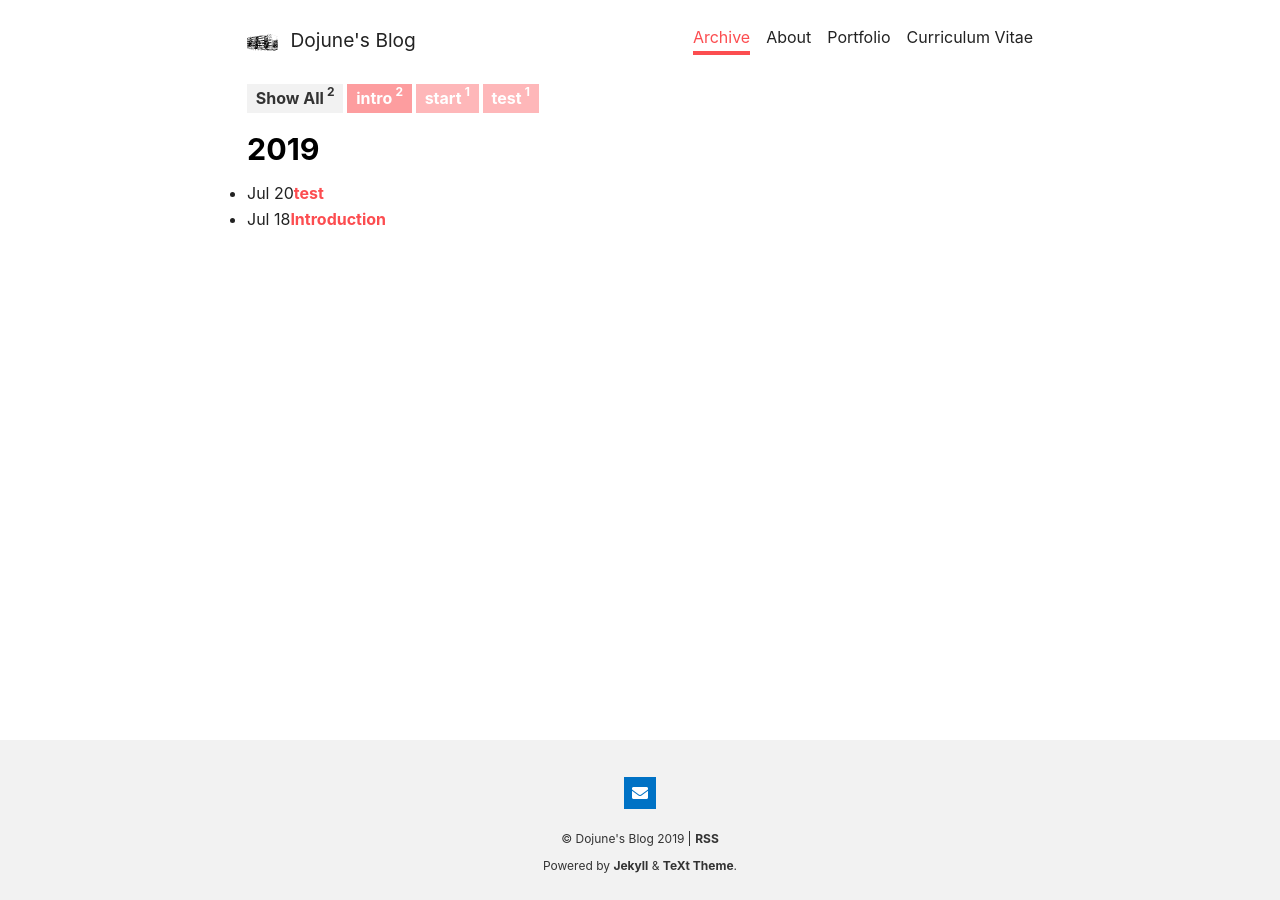
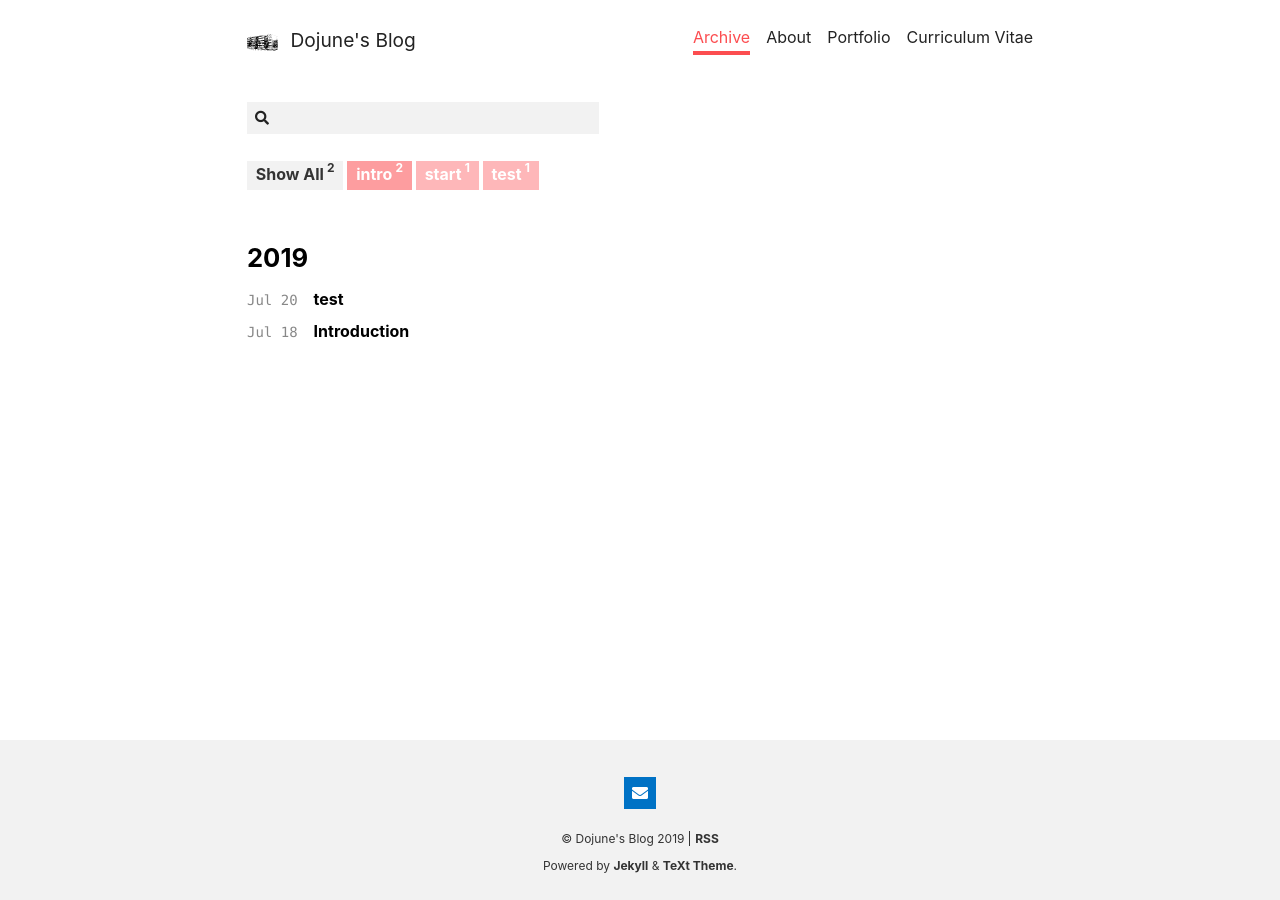
Before and after one commit to mindojune/oldmindojune.github.io, a Jekyll site: the page built from archive.html, in a window 1280 px wide. Built offline with Jekyll 4.4.1, drawn with Linux system fonts in a browser that asks for light colours; nearby versions of some CDN libraries.

Commit message:
Update archive.html

```diff
--- a/_layouts/archive.html
+++ b/_layouts/archive.html
@@ -6,15 +6,17 @@ show_title: false
 ---
 
 
-<div class="layout--archive js-all">
+<div class="layout--all js-all">
+  <div class="search-box js-search-box">
+    <div class="icon-search"><i class="fas fa-search"></i></div>
+    <input type="text" />
+    <div class="button icon-clear"><i class="fas fa-times"></i></div>
+  </div>
   {%- include tags.html -%}
-  <div class="js-result layout--archive__result d-none">
-    {%- include article-list.html articles=site.posts type='brief' show_info=true reverse=true group_by='year' -%}
-  </div>
+  <div class="js-result layout--all__result"></div>
 </div>
 
 <script>
   {%- include scripts/archieve.js -%}
 </script>
-
-{{ content }}
+</script>
```
